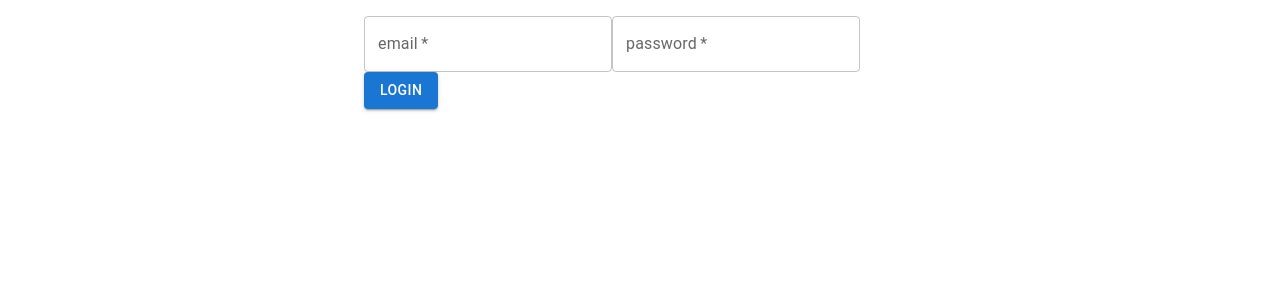
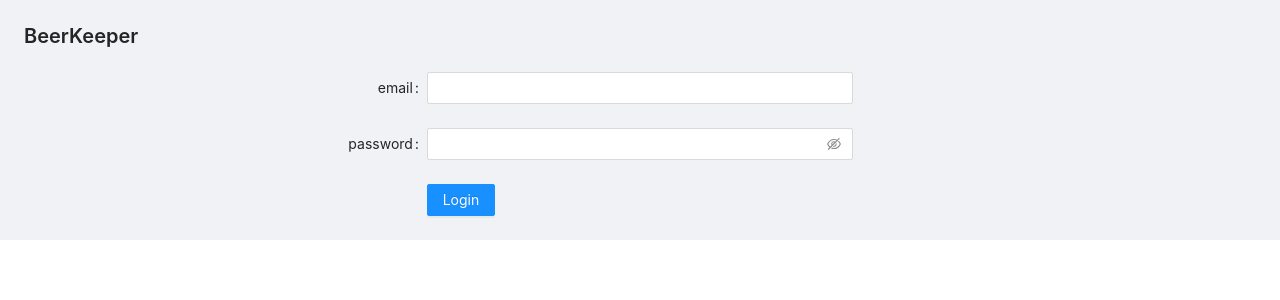
Before and after one commit to YutaGoto/beerkeeper-next, a Next.js app: page /login in a window 1280 px wide. Shown: the top 300 px of the page. Built offline with nearby package versions, Linux system fonts and the light colour scheme.

Commit message:
install antd

```diff
--- a/components/Header.tsx
+++ b/components/Header.tsx
@@ -1,4 +1,4 @@
-import { AppBar, Button, Toolbar, Typography } from "@mui/material";
+import { Button, PageHeader } from 'antd';
 import { useRouter } from "next/dist/client/router";
 import React from "react";
 import useStorage from "../hook/useStorage";
@@ -16,17 +16,24 @@ const Header = () => {
 
   if (token) {
     return (
-      <AppBar position="static">
-        <Toolbar>
-          <Typography variant="h6" component="div" sx={{ flexGrow: 1 }}>
-            Event
-          </Typography>
-          <Button color="inherit" onClick={handleLogout}>Log out</Button>
-        </Toolbar>
-      </AppBar>
+      <PageHeader
+        title="BeerKeeper"
+        extra={[
+          <Button
+            key="1"
+            type="primary"
+            danger
+            onClick={handleLogout}
+          >
+            Log Out
+          </Button>,
+        ]}
+      >
+      </PageHeader>
     )
   } else {
-    return <></>
+    return <PageHeader title="BeerKeeper" />
+
   }
 }
 
--- a/package.json
+++ b/package.json
@@ -8,10 +8,7 @@
     "lint": "next lint"
   },
   "dependencies": {
-    "@emotion/react": "^11.5.0",
-    "@emotion/styled": "^11.3.0",
-    "@mui/icons-material": "^5.1.0",
-    "@mui/material": "^5.1.0",
+    "antd": "^4.16.13",
     "axios": "^0.24.0",
     "next": "12.0.3",
     "react": "17.0.2",
--- a/pages/_app.tsx
+++ b/pages/_app.tsx
@@ -1,11 +1,15 @@
 import '../styles/globals.css'
+import 'antd/dist/antd.css'
 import type { AppProps } from 'next/app'
+import { Layout } from 'antd'
 
 export default function App({
   Component,
   pageProps: { ...pageProps },
 }: AppProps) {
   return (
-    <Component {...pageProps} />
+    <Layout>
+      <Component {...pageProps} />
+    </Layout>
   )
 }
--- a/pages/index.tsx
+++ b/pages/index.tsx
@@ -1,10 +1,8 @@
 import type { NextPage } from 'next'
-import useSWR from 'swr'
 import Head from 'next/head'
 import Image from 'next/image'
 import Link from 'next/link'
 import styles from '../styles/Home.module.css'
-import fetcher from '../lib/fetcher'
 import { useToken } from '../hook/useToken'
 
 const Home: NextPage = () => {
--- a/pages/login.tsx
+++ b/pages/login.tsx
@@ -4,7 +4,10 @@ import axios from 'axios'
 
 import useStorage from '../hook/useStorage'
 import React, { ReactElement, useState } from 'react'
-import { Box, Button, Container, TextField } from '@mui/material'
+import { Form, Input, Button, Layout } from 'antd'
+import Header from '../components/Header'
+
+const { Content } = Layout;
 
 interface LoginInfo {
   email?: string
@@ -13,20 +16,12 @@ interface LoginInfo {
 
 const Login = (): ReactElement => {
   const {setItem} = useStorage()
-  const [loginInfo, setLoginInfo] = useState<LoginInfo>()
   const router = useRouter();
 
-  const onChange = (e: { target: { name: any; value: any } }) => {
-    setLoginInfo({
-      ...loginInfo,
-      [e.target.name]: e.target.value,
-    })
-  }
-
-  const onSubmit = () => {
+  const onSubmit = (values: LoginInfo) => {
     const body = JSON.stringify({
-      email: loginInfo.email,
-      password: loginInfo.password
+      email: values.email,
+      password: values.password
     })
     axios.defaults.headers.common['content-type'] = 'application/json;charset=UTF-8';
     axios.post('http://localhost:8000/users/login', body).then(res => {
@@ -47,27 +42,40 @@ const Login = (): ReactElement => {
         <meta name="description" content="Generated by create next app" />
         <link rel="icon" href="/favicon.ico" />
       </Head>
-      <Container maxWidth="sm">
-        <Box mt={2}>
-          <TextField
-            required
-            type="email"
+      <Header />
+      <Content>
+        <Form
+          name="basic"
+          labelCol={{ span: 8 }}
+          wrapperCol={{ span: 8 }}
+          initialValues={{ remember: true }}
+          onFinish={onSubmit}
+          autoComplete="off"
+        >
+          <Form.Item
+            label="email"
             name="email"
-            label="email"
-            onChange={onChange}
-          />
+          >
+            <Input />
+          </Form.Item>
 
-          <TextField
-            required
-            type="password"
+          <Form.Item
+            label="password"
             name="password"
-            label="password"
-            onChange={onChange}
-          />
+          >
+            <Input.Password />
+          </Form.Item>
 
-          <Button onClick={onSubmit} variant="contained">login</Button>
-        </Box>
-      </Container>
+          <Form.Item wrapperCol={{ offset: 8, span: 16 }}>
+            <Button
+              type="primary"
+              htmlType="submit"
+            >
+              Login
+            </Button>
+          </Form.Item>
+        </Form>
+      </Content>
     </div>
   )
 }
```
Also changed, not shown: pages/events/[id].tsx (+17 -33 lines), 1 other file (tests, documents, lock files or other folders).
